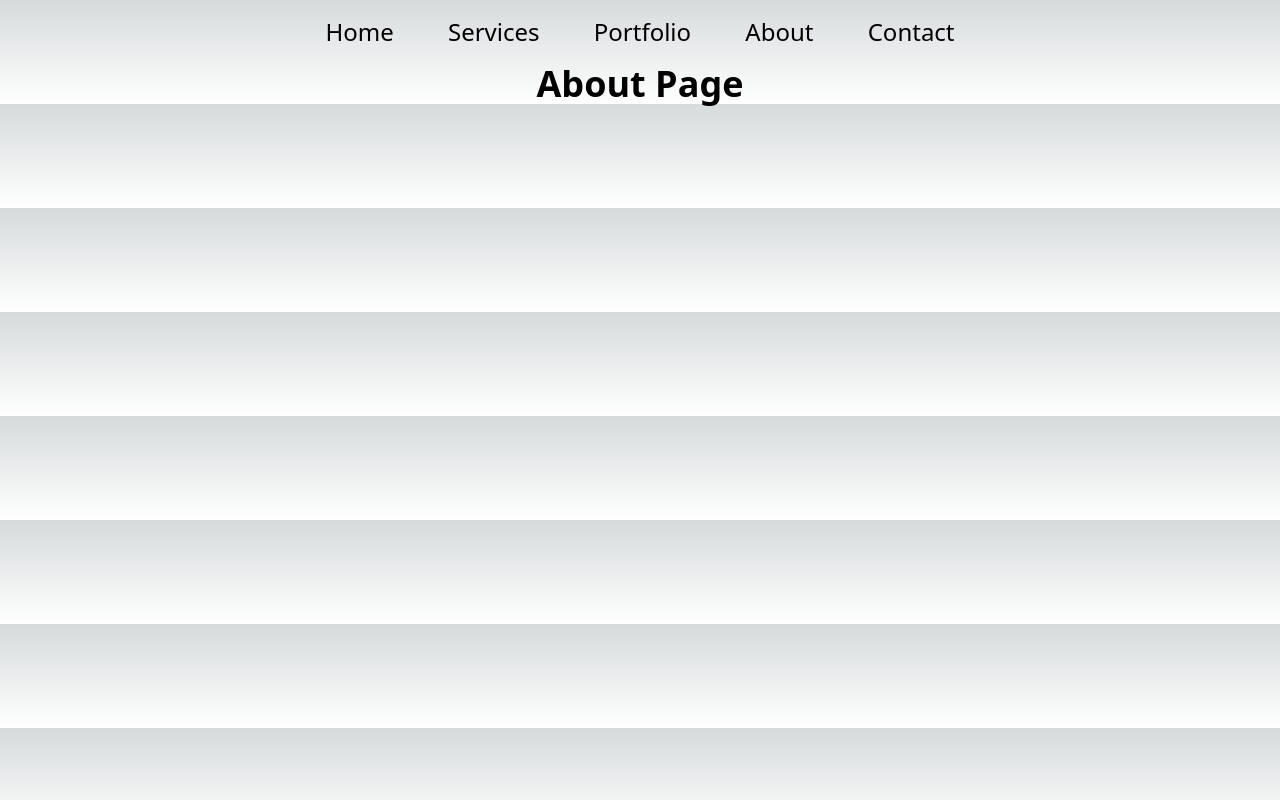
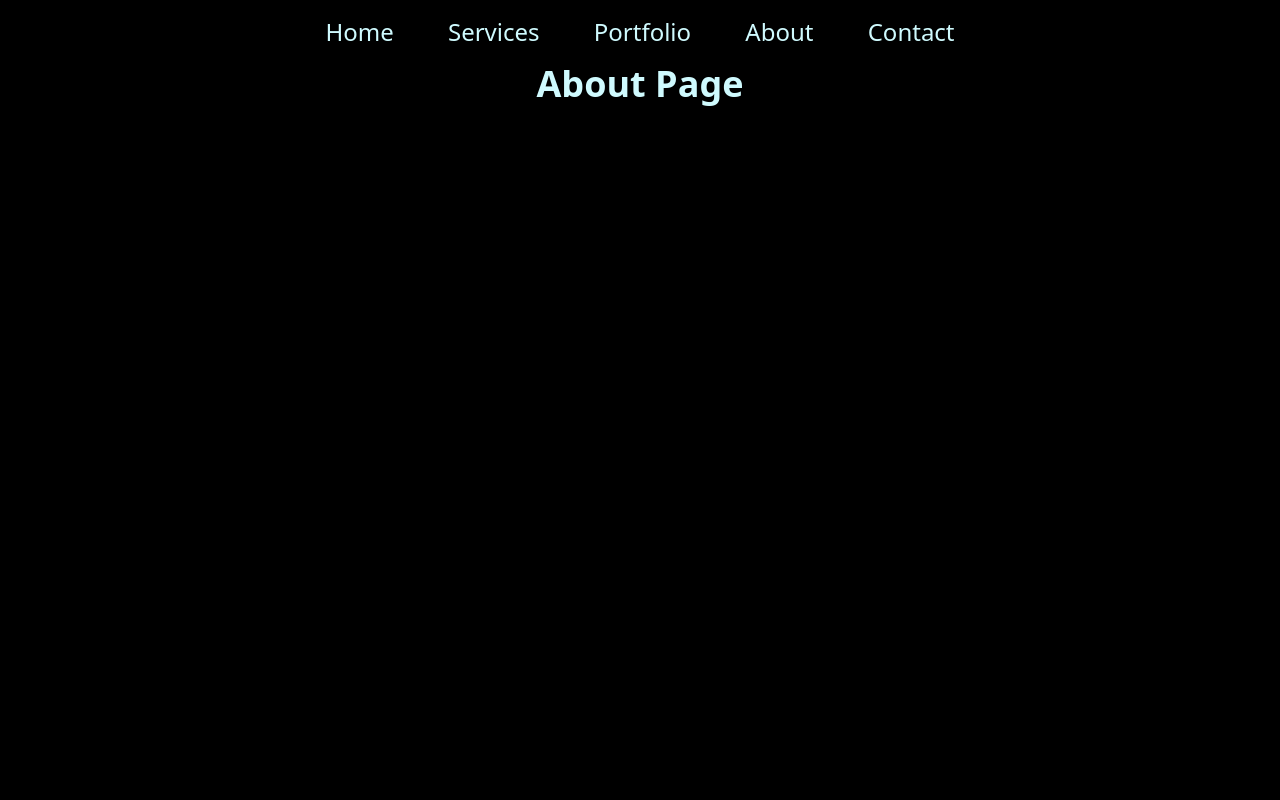
Before and after one commit to Kimoney/john-next, a Next.js app: page /about in a window 1280 px wide. Built offline with nearby package versions, Linux system fonts and the light colour scheme.

Commit message:
style: Globalized font color and background color.

```diff
--- a/src/app/globals.css
+++ b/src/app/globals.css
@@ -2,32 +2,7 @@
 @tailwind components;
 @tailwind utilities;
 
-:root {
-  --foreground-rgb:0,0,0;
-  --background-start-rgb: 214, 219, 220;
-  --background-end-rgb: 255, 255, 255;
+body {
+  background-color: black;
+  color: rgb(207 250 254);
 }
-
-@media (prefers-color-scheme: dark) {
-  :root {
-    --foreground-rgb: 255, 255, 255;
-    --background-start-rgb: 0, 0, 0;
-    --background-end-rgb: 0, 0, 0;
-  }
-}
-
-body {
-  color: rgb(var(--foreground-rgb));
-  background: linear-gradient(
-      to bottom,
-      transparent,
-      rgb(var(--background-end-rgb))
-    )
-    rgb(var(--background-start-rgb));
-}
-
-@layer utilities {
-  .text-balance {
-    text-wrap: balance;
-  }
-}
--- a/src/app/layout.jsx
+++ b/src/app/layout.jsx
@@ -2,8 +2,8 @@
 import './globals.css'
 
 export const metadata = {
-  title: 'Next.js',
-  description: 'Generated by Next.js',
+  title: 'John Kimani M.',
+  description: 'Software Developer Extraodinare',
 }
 
 export default function RootLayout({ children }) {
--- a/src/app/ui/navbar.jsx
+++ b/src/app/ui/navbar.jsx
@@ -16,7 +16,7 @@ export default function Navbar() {
 
     {/* Mobile Devices View */}
 
-    <div className="md:hidden flex place-content-around text-3xl text-cyan-100 pt-3 space-x-6">
+    <div className="md:hidden flex place-content-around text-3xl pt-3 space-x-6">
 
     <Link className="md:hidden" href="/"> <FaHouseUser/> </Link>
     <Link className="md:hidden" href="/services"> <MdEngineering/> </Link>
```
Also changed, not shown: 2 other files (tests, documents, lock files or other folders).
